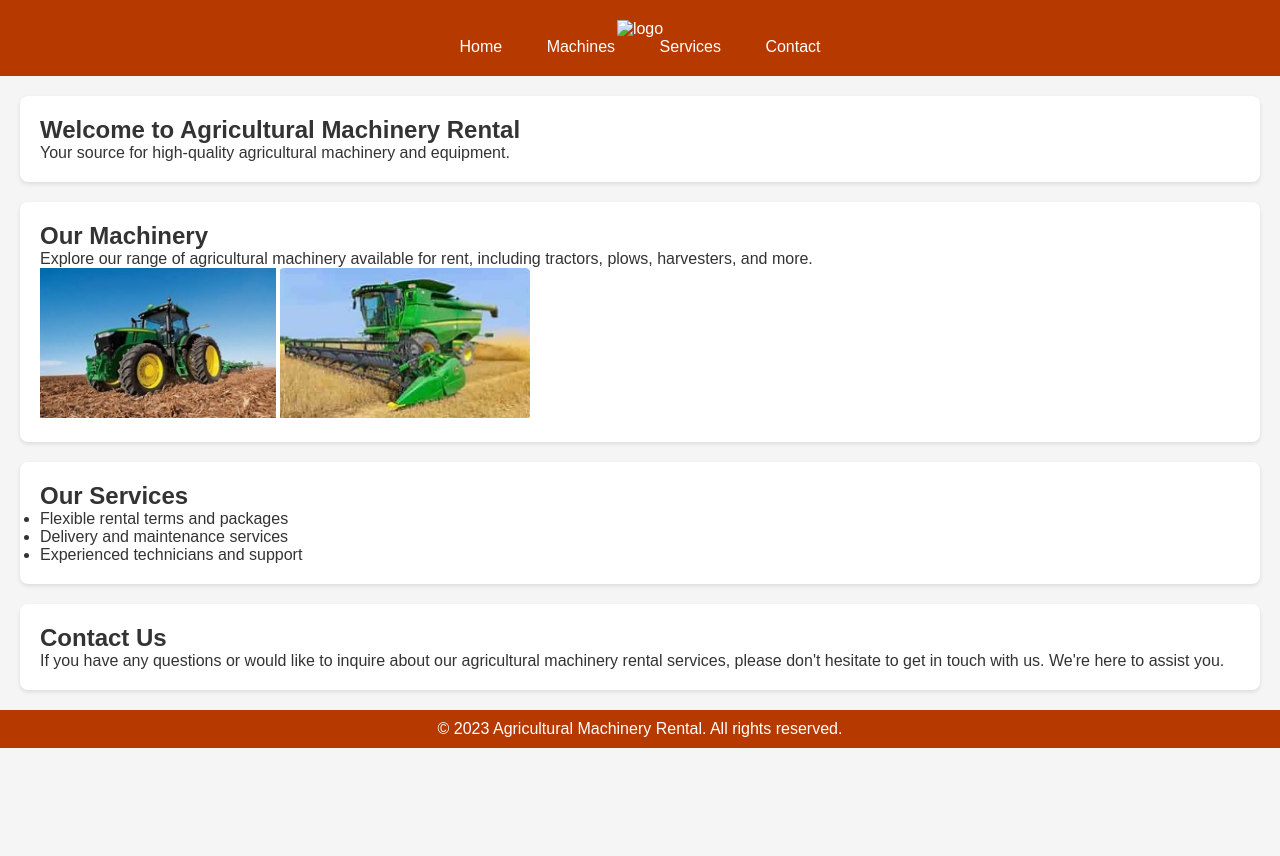
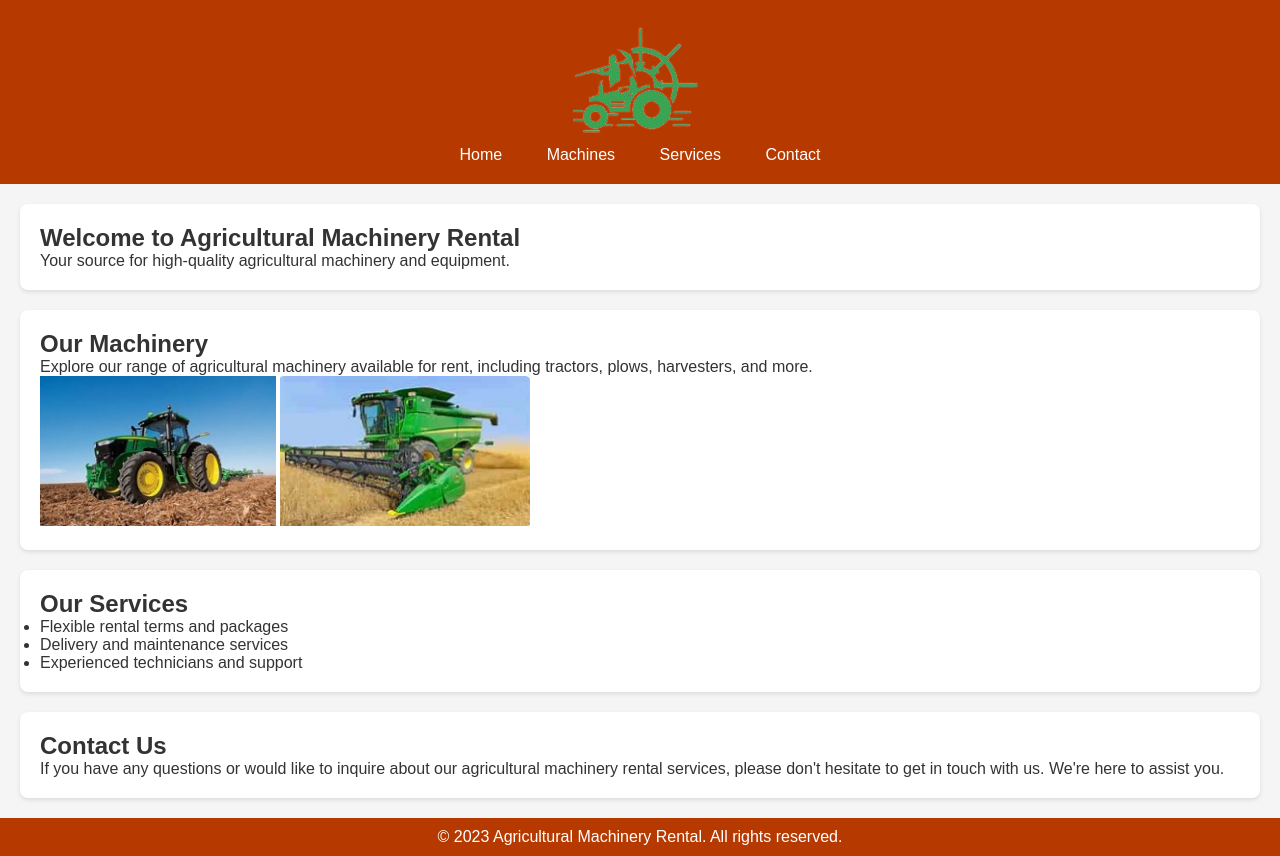
Before and after one commit to Sreeya24/agricultural-machinery-rentalsite, a plain HTML site: page index.html in a window 1280 px wide. Before the commit the page ends 800 px from the top, so only its background shows below. Drawn offline with Linux system fonts and the light colour scheme.

Commit message:
Update index.html

```diff
--- a/index.html
+++ b/index.html
@@ -8,7 +8,7 @@
 </head>
 <body>
     <header>
-        <img src="D:\sreeya\logo.jpg" alt="logo">
+        <img src="logo.jpg.png" alt="logo">
         <nav>
             <ul>
                 <li><a href="#home">Home</a></li>
```
